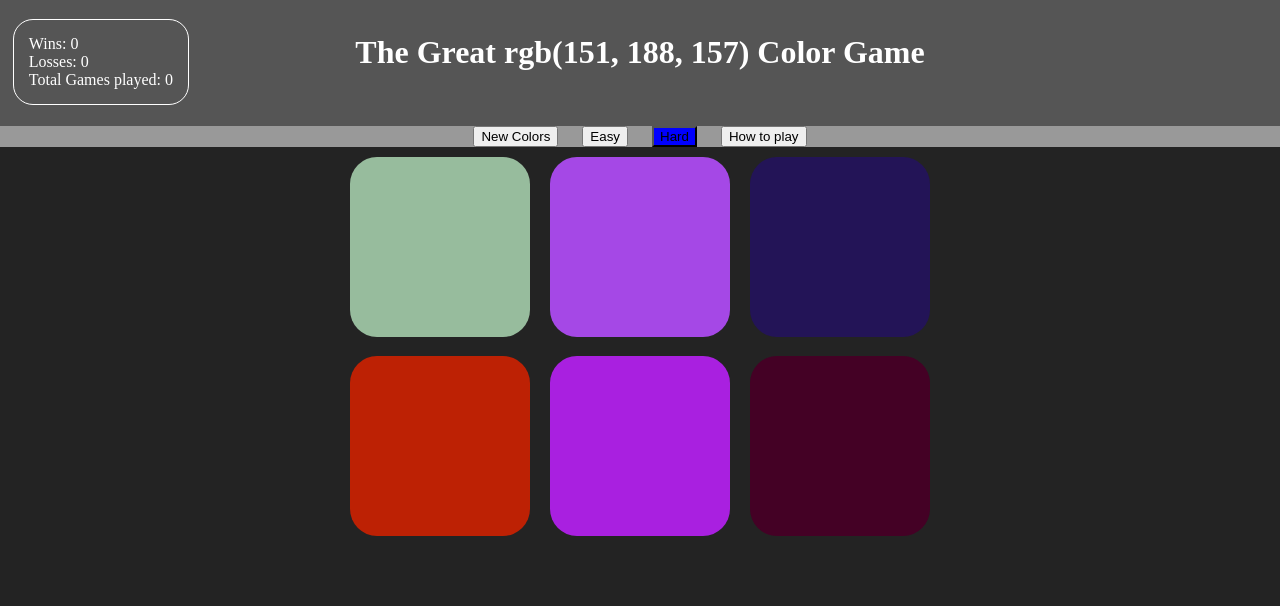
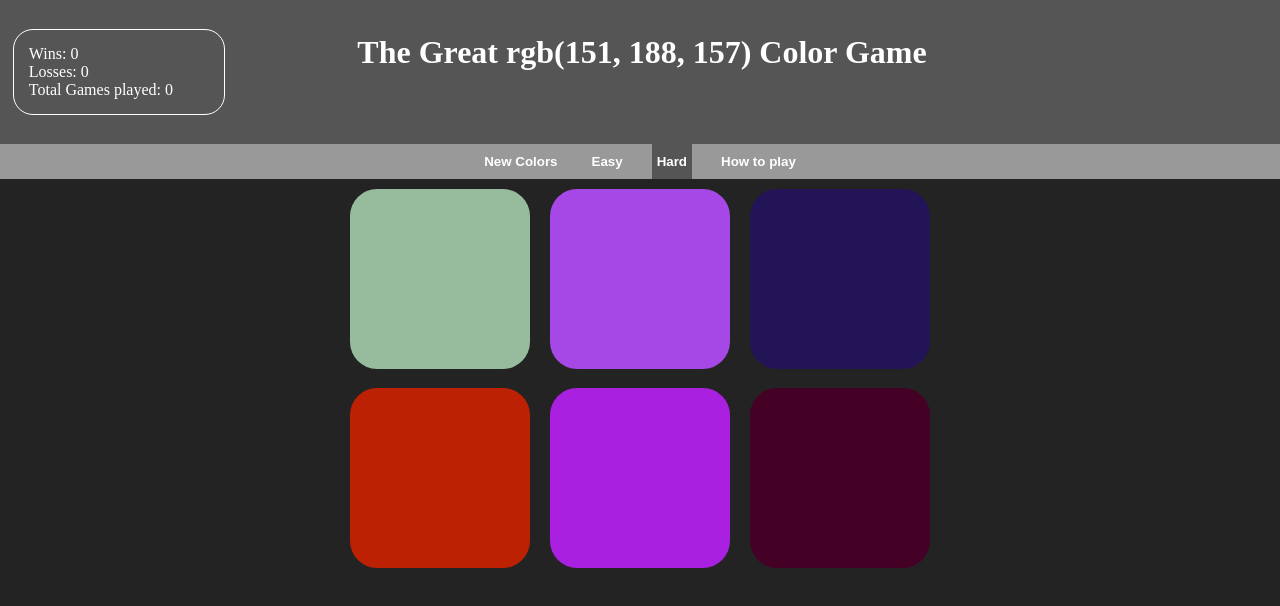
Before and after one commit to pkrisz89/colorpicker, a plain HTML site: page index.html in a window 1280 px wide. Drawn offline with Linux system fonts and the light colour scheme.

Commit message:
extra styling added

```diff
--- a/css/style.css
+++ b/css/style.css
@@ -4,14 +4,46 @@ body {
   padding: 0;
 }
 
+.controls button {
+  color: #fff;
+}
+
+#close button {
+  color: #888;
+}
+
 button {
+  cursor: pointer;
+  background: none;
+  font-weight: bold;
+  padding: 10px 5px;
   margin: 0 10px;
+  border: 0;
+}
+
+button:focus {
+  outline: none;
 }
 
 .header {
   padding: 1%;
   background: #555;
   min-height: 100px;
+  display: flex;
+  align-content: center;
+}
+
+ul {
+  border: 1px #fff solid;
+  border-radius: 20px;
+  display: inline-block;
+  padding: 15px;
+  flex: 0 0 180px;
+}
+
+ul li {
+  list-style-type: none;
+  color: #fff;
 }
 
 h2 {
@@ -19,6 +51,7 @@ h2 {
 }
 
 h1 {
+  flex: 0 1 calc(100% - 420px);
   color: white;
   text-align: center;
 }
@@ -48,16 +81,17 @@ h1 {
 }
 
 .active {
-  background: blue;
+  background: #555 !important;
 }
 
 #howto-popup {
   display: none;
-  background: #fff;
+  background: #efefef;
   position: absolute;
-  padding: 15px;
+  padding: 15px 30px;
   max-width: 600px;
   border-radius: 5px;
+  color: #444;
 }
 
 #howto-popup #close {
@@ -79,17 +113,3 @@ h1 {
 #message {
   color: #fff;
 }
-
-ul {
-  border: 1px #fff solid;
-  border-radius: 20px;
-  display: inline-block;
-  padding: 15px;
-  position: absolute;
-  top: 3px;
-}
-
-ul li {
-  list-style-type: none;
-  color: #fff;
-}
```
